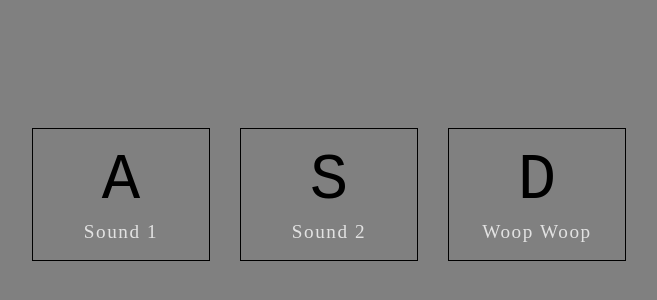
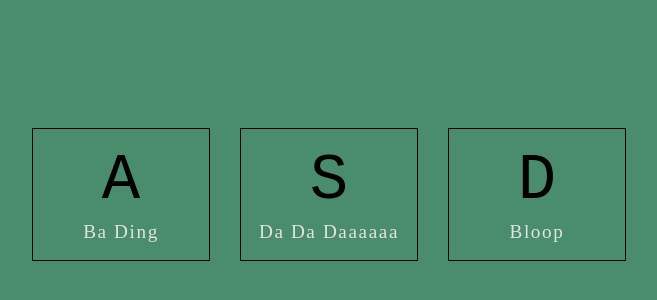
Before and after one commit to kaidence17/sound-board-example, a plain HTML site: page index.html in a window 1280 px wide. Shown: the part 206-506 px from the top of the page, without its empty margins (103-760 px from the left). Drawn offline with Linux system fonts and the light colour scheme.

Commit message:
9p8ogiyhkjoou0y8uigykh

```diff
--- a/index.html
+++ b/index.html
@@ -14,17 +14,17 @@
 
     <div data-key="65" class="key">
       <kbd>A</kbd>
-      <span class="sound">Sound 1</span>
+      <span class="sound">Ba Ding</span>
     </div>
 
     <div data-key="83" class="key">
       <kbd>S</kbd>
-      <span class="sound">Sound 2</span>
+      <span class="sound">Da Da Daaaaaa</span>
     </div>
 
     <div data-key="68" class="key">
       <kbd>D</kbd>
-      <span class="sound">Woop Woop</span>
+      <span class="sound">Bloop</span>
     </div>
 
 
@@ -33,7 +33,7 @@
   <!-- Sounds -->
   <audio data-key="65" src="sounds/short-success-sound-glockenspiel-treasure-video-game-6346.mp3"></audio>
   <audio data-key="83" src="sounds/success-fanfare-trumpets-6185.mp3"></audio>
-  <audio data-key="69" src="sounds/notification-sound-7062.mp3"></audio>
+  <audio data-key="68" src="sounds/notification-sound-7062.mp3"></audio>
 
 <!-- JavaScript -->
   <script  src="./script.js"></script>
--- a/style.css
+++ b/style.css
@@ -1,7 +1,7 @@
 /* Set Fonts and Resets */
 body,
 html {
-  background: gray;
+  background: rgb(74, 141, 109);
   margin: 0;
   overflow-x: hidden;
   padding: 0;
```
